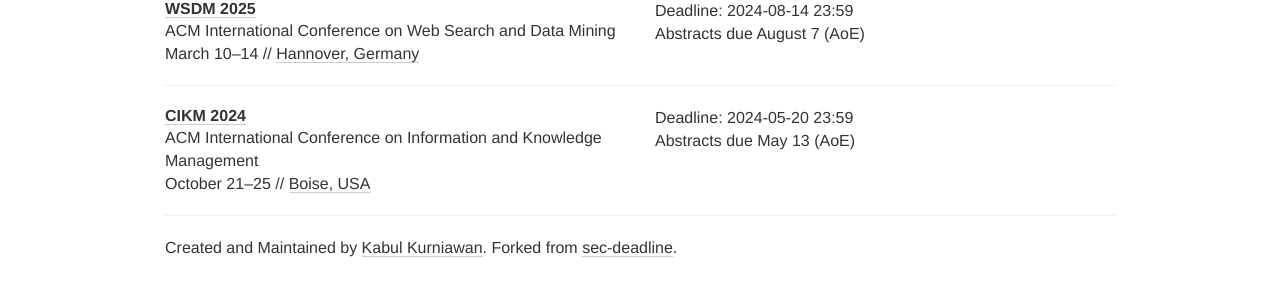
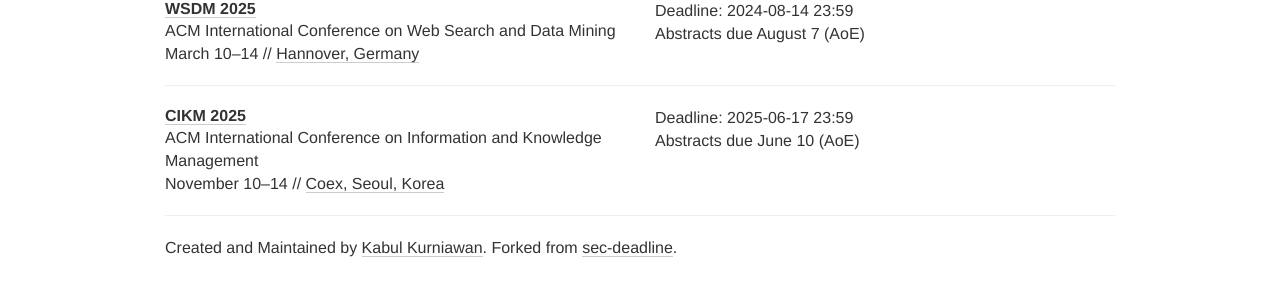
Before and after one commit to swc-deadlines/swc-deadlines.github.io, a Jekyll site: the page built from index.html, in a window 1280 px wide. Shown: the part 1316-1604 px from the top of the page. Built offline with Jekyll 4.4.1, drawn with Linux system fonts in a browser that asks for light colours; nearby versions of some CDN libraries; comment, search, counter and statistics services are not loaded.

Commit message:
updatae CIKM

```diff
--- a/_data/conferences.yml
+++ b/_data/conferences.yml
@@ -102,11 +102,11 @@
 
 - name: CIKM
   description: ACM International Conference on Information and Knowledge Management
-  year: 2024
-  date: "21 - 25 OCT"
-  link: https://cikm2024.org/
-  deadline: ["2024-05-20 23:59"]
-  comment: Abstracts due May 13 (AoE)
-  date: October 21-25
-  place: Boise, USA
+  year: 2025
+  date: "10 - 14 NOV"
+  link: https://cikm2025.org/
+  deadline: ["2025-06-17 23:59"]
+  comment: Abstracts due June 10 (AoE)
+  date: November 10-14
+  place: Coex, Seoul, Korea
   tags: [KG, CONF]
```
